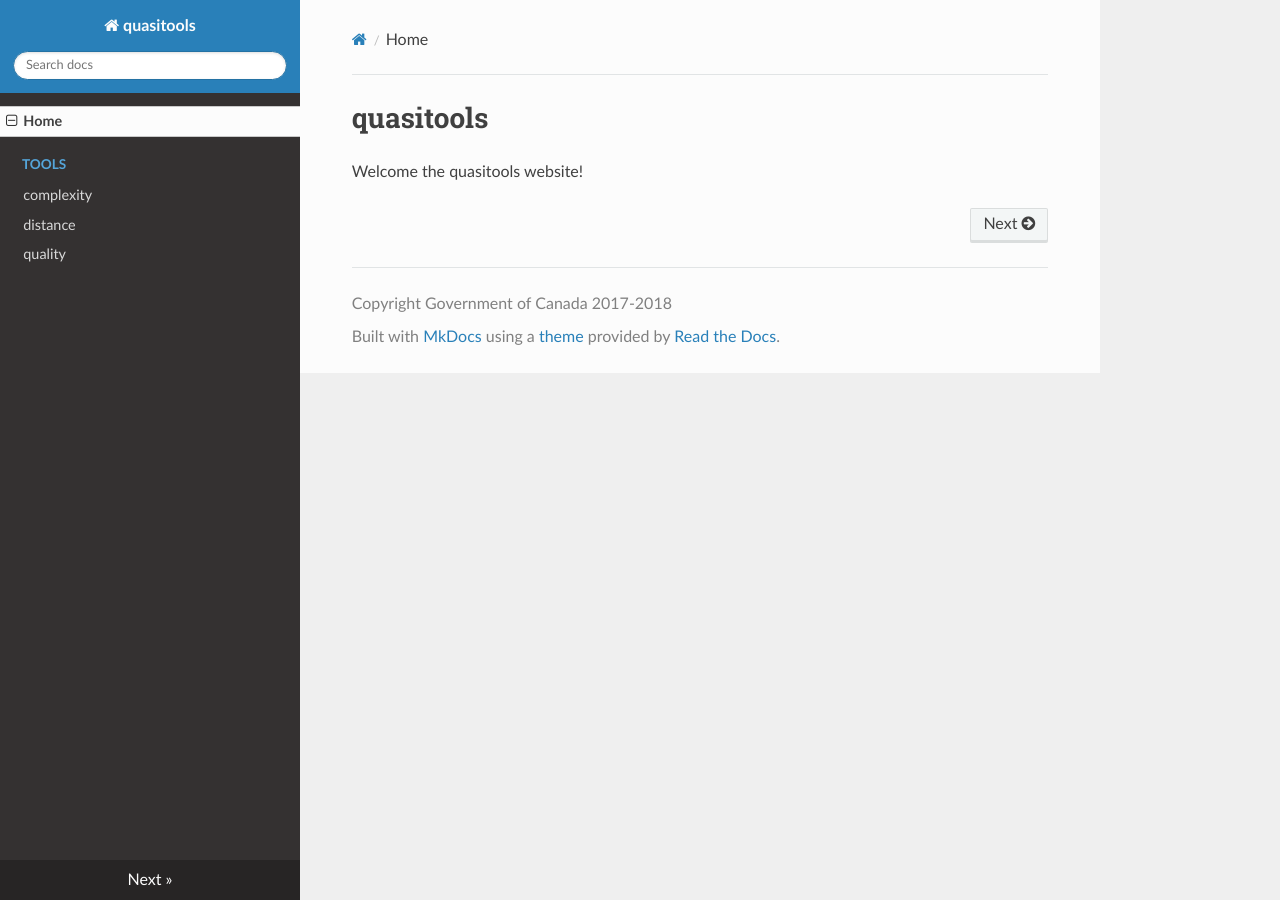
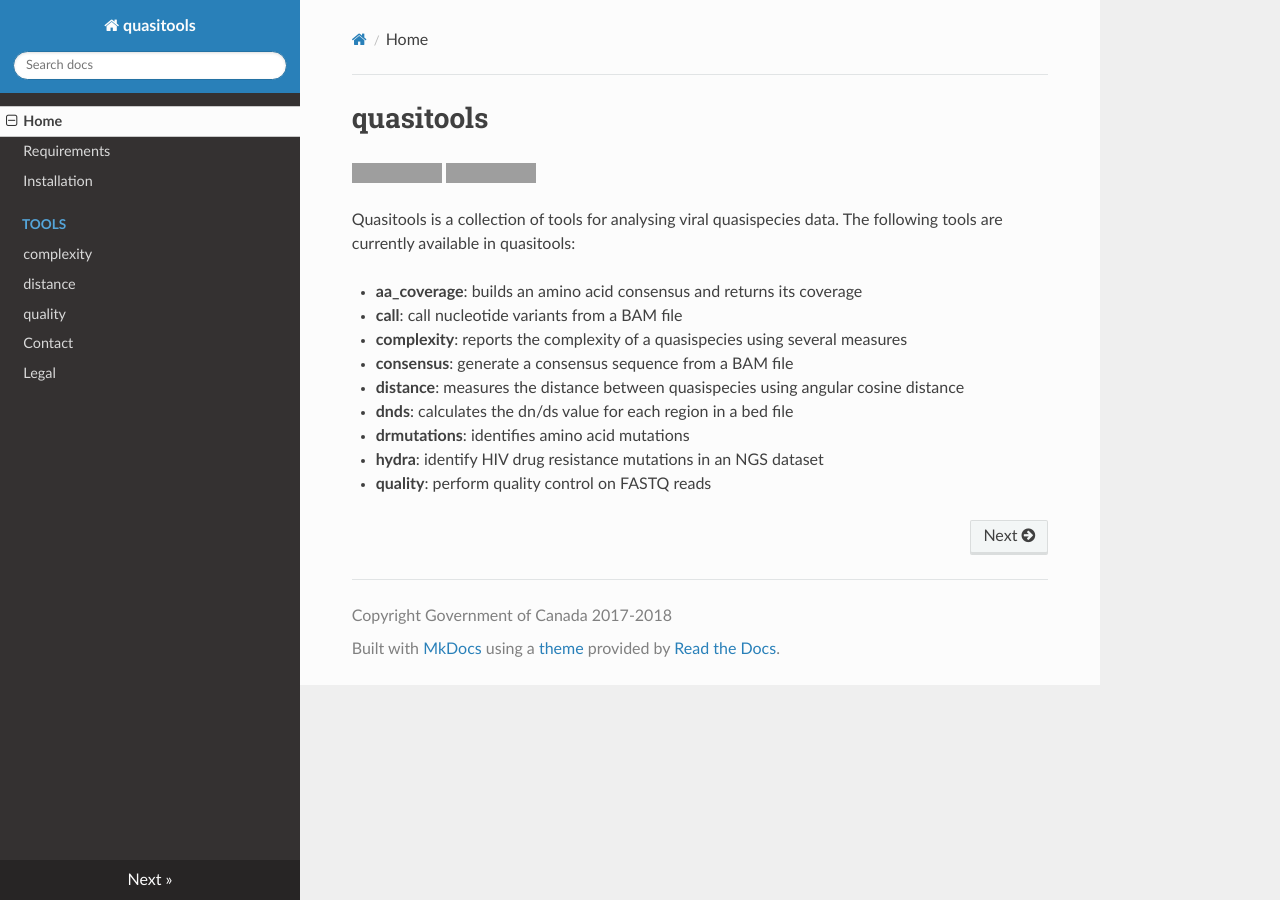
Before and after one commit to phac-nml/quasitools, an MkDocs documentation site: the page built from docs/index.md, in a window 1280 px wide. Built offline with MkDocs 1.6.1, drawn with Linux system fonts in a browser that asks for light colours; nearby versions of some CDN libraries; grey boxes are pictures that could not be loaded.

Commit message:
Expanded the README into mkdocs.

```diff
--- a/docs/index.md
+++ b/docs/index.md
@@ -1,3 +1,15 @@
 # quasitools
 
-Welcome the quasitools website!
+[![License](https://img.shields.io/badge/License-Apache%202.0-blue.svg)](https://opensource.org/licenses/Apache-2.0)  [![Anaconda-Server Badge](https://anaconda.org/bioconda/quasitools/badges/installer/conda.svg)](https://anaconda.org/bioconda/quasitools)
+
+Quasitools is a collection of tools for analysing viral quasispecies data. The following tools are currently available in quasitools:
+
+* **aa_coverage**: builds an amino acid consensus and returns its coverage
+* **call**: call nucleotide variants from a BAM file
+* **complexity**: reports the complexity of a quasispecies using several measures
+* **consensus**: generate a consensus sequence from a BAM file
+* **distance**: measures the distance between quasispecies using angular cosine distance
+* **dnds**: calculates the dn/ds value for each region in a bed file
+* **drmutations**: identifies amino acid mutations
+* **hydra**: identify HIV drug resistance mutations in an NGS dataset
+* **quality**: perform quality control on FASTQ reads
--- a/mkdocs.yml
+++ b/mkdocs.yml
@@ -7,7 +7,11 @@ site_dir: 'public'
 
 nav:
     - Home: index.md
+    - Requirements: requirements.md
+    - Installation: installation.md
     - Tools:
         - complexity: complexity.md
         - distance: distance.md
         - quality: quality.md
+    - Contact: contact.md
+    - Legal: legal.md
```
Also changed, not shown: docs/complexity.md (+1 -1 lines), docs/contact.md (added, +3 -0 lines), docs/installation.md (added, +14 -0 lines), docs/legal.md (added, +16 -0 lines), docs/requirements.md (added, +7 -0 lines).
